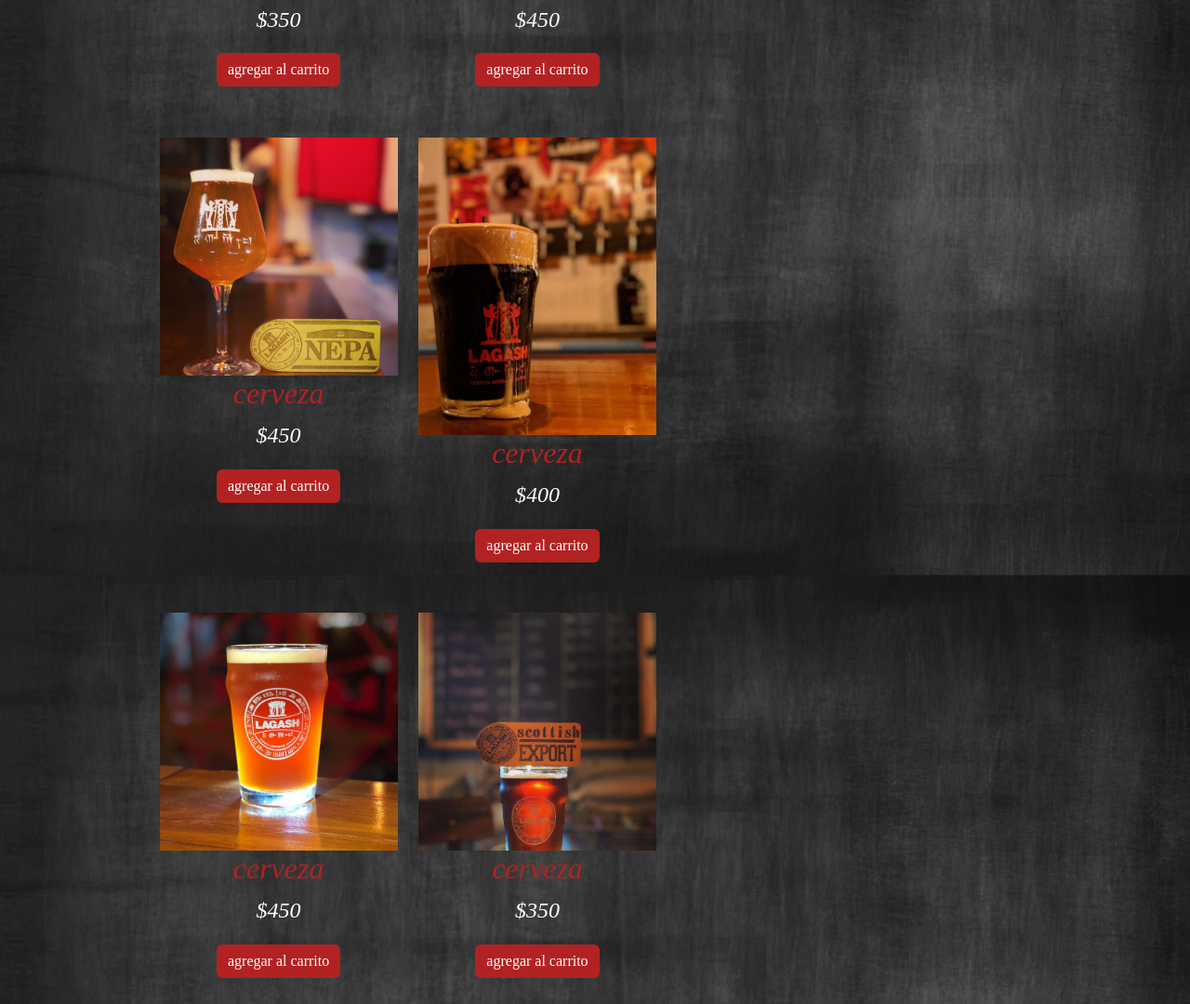
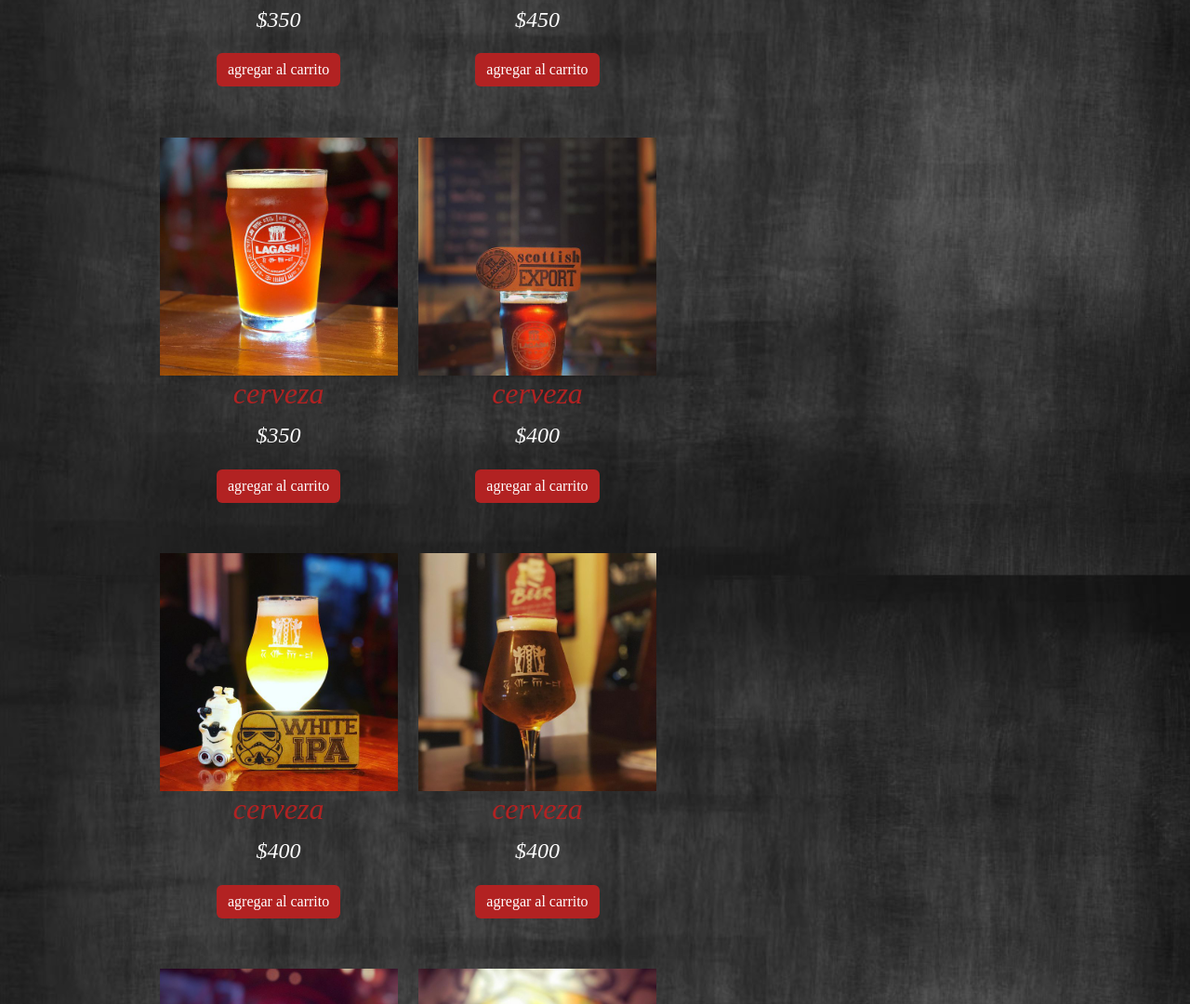
Before and after one commit to Ricardo-Benitez/proyecto-lagashbeer, a website: page cervezas.html in a window 1280 px wide. Shown: the part 1327-2407 px from the top of the page at 93% size. Drawn offline with nearby package versions, Linux system fonts and the light colour scheme; some packages are replaced by stand-ins of ours; a script that the page names is missing.

Commit message:
problemas

```diff
--- a/JS/script3.js
+++ b/JS/script3.js
@@ -43,44 +43,7 @@ document.addEventListener('DOMContentLoaded', () => {
              nombre: "cerveza ",
              precio: 450,
              img:'multimedia/fotos/foto6.jpg'
-        },
-        {
-            id: 7,
-            nombre: "cerveza ",
-            precio: 450,
-            img:'multimedia/fotos/foto7.jpg'
-        },
-        {
-            id: 8,
-            nombre: "cerveza ",
-            precio: 400,
-            img:'multimedia/fotos/foto8.jpg'
-        },
-        {
-            id: 9,
-            nombre: "cerveza ",
-            precio: 450,
-            img:'multimedia/fotos/foto1.jpg'
-        },
-        {
-            id: 10,
-            nombre: "cerveza ",
-            precio: 350,
-            img:'multimedia/fotos/foto2.jpg'
-        },
-        {
-            id: 11,
-            nombre: "cerveza ",
-            precio: 450,
-            img:'multimedia/fotos/foto3.jpg'
-        },
-        {
-            id: 12,
-            nombre: "cerveza ",
-            precio: 450,
-            img:'multimedia/fotos/foto4.jpg'
          }
-
     ]
 
     function renderizarProductos() {
@@ -240,6 +203,7 @@ document.addEventListener('DOMContentLoaded', () => {
     renderizarProductos();
     renderizarCarrito();
 
+});
 DOMbotonComprar.addEventListener('click', ()=>
 Swal.fire({
     title:"Estimado cliente",
@@ -269,4 +233,3 @@ document.addEventListener('DOMContentLoaded', () => {
     }).showToast(),
     );
 }
-});
```
Also changed, not shown: JS/script.js (+1 -13 lines), contacto.html (+2 -0 lines), JS/script2.js (line endings or trailing spaces). Lines whose indentation alone changed are shown as unchanged.
